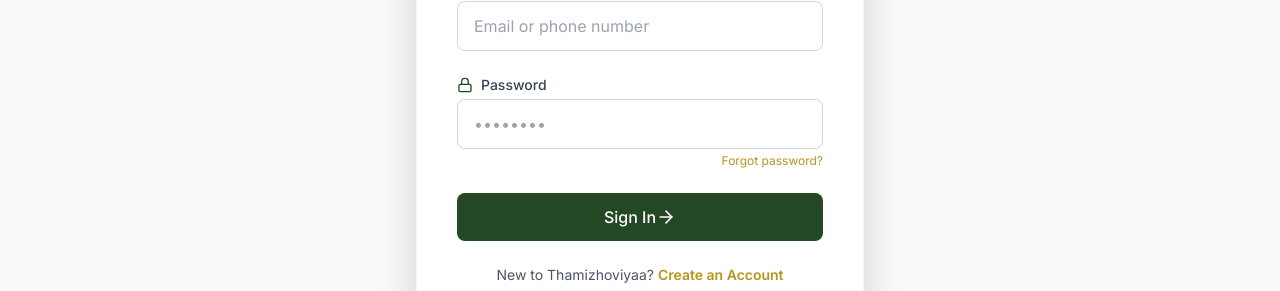
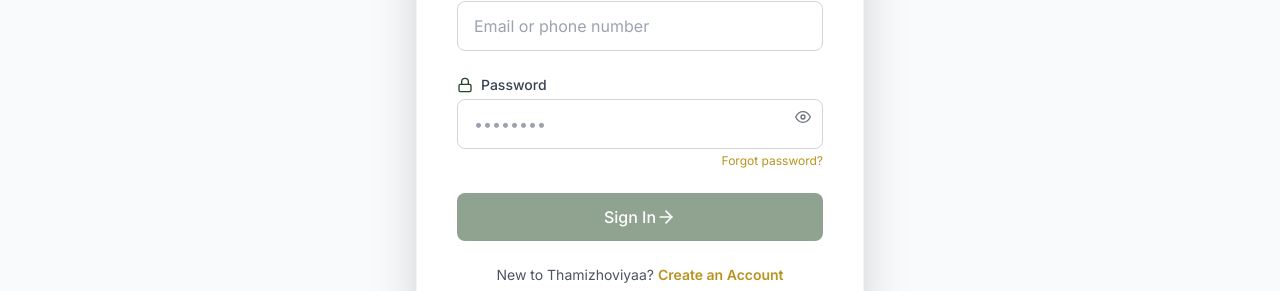
Before and after one commit to MarsalShyam/Thamizhoviyaa-ecommerce-frontend, a React app: page /login in a window 1280 px wide. Shown: the part 339-630 px from the top of the page. Built offline with nearby package versions, Linux system fonts and the light colour scheme; no server answers; the HTML template or start-up script is replaced by a standard one.

Commit message:
complete login authenctication

```diff
--- a/src/context/AuthContext.jsx
+++ b/src/context/AuthContext.jsx
@@ -67,7 +67,7 @@ export const AuthProvider = ({ children }) => {
       toast.success(`Welcome back, ${formatted.user.name.split(' ')[0]}!`);
       return formatted; // { user: {...} }
     } catch (error) {
-      const msg = error.response?.data?.message || 'Login failed.';
+      const msg = error.response?.data?.message || 'Invalid email/phone or password.';
       toast.error(msg);
       throw msg;
     }
@@ -88,7 +88,7 @@ export const AuthProvider = ({ children }) => {
       );
       return data;
     } catch (error) {
-      const msg = error.response?.data?.message || 'Registration failed.';
+      const msg = error.response?.data?.message || 'User already exists with this email or phone';
       toast.error(msg);
       throw msg;
     }
--- a/src/pages/Login.jsx
+++ b/src/pages/Login.jsx
@@ -1,7 +1,230 @@
+// // frontend/src/pages/Login.jsx
+// import React, { useState } from 'react';
+// import { motion } from 'framer-motion';
+// import { FiMail, FiPhone, FiLock, FiUser, FiArrowRight } from 'react-icons/fi';
+// import { useNavigate } from 'react-router-dom';
+// import { useAuth } from '../context/AuthContext';
+
+// const LoginPage = () => {
+//   const [isLogin, setIsLogin] = useState(true);
+//   const [loading, setLoading] = useState(false);
+//   const [error, setError] = useState(null);
+
+//   const navigate = useNavigate();
+//   const { login, register } = useAuth();
+
+//   const [form, setForm] = useState({
+//     name: '',
+//     phoneOrEmail: '',
+//     phone: '',
+//     email: '',
+//     password: '',
+//   });
+
+//   const handleChange = (e) => {
+//     setForm({ ...form, [e.target.name]: e.target.value });
+//   };
+
+//   const handleSubmit = async (e) => {
+//     e.preventDefault();
+//     setLoading(true);
+//     setError(null);
+
+//     try {
+//       if (isLogin) {
+//         const data = await login(form.phoneOrEmail, form.password);
+
+//         if (data.user?.isAdmin) {
+//           navigate('/admin');
+//         } else {
+//           navigate('/');
+//         }
+//       } else {
+//         // Registration – no auto-login; just send verification email
+//         await register(form.name, form.phone || undefined, form.password, form.email);
+//         // switch to login mode
+//         setIsLogin(true);
+//       }
+//     } catch (err) {
+//       setError(typeof err === 'string' ? err : 'Authentication failed.');
+//     } finally {
+//       setLoading(false);
+//     }
+//   };
+
+//   const toggleMode = () => {
+//     setIsLogin(!isLogin);
+//     setError(null);
+//     setForm({
+//       name: '',
+//       phoneOrEmail: '',
+//       phone: '',
+//       email: '',
+//       password: '',
+//     });
+//   };
+
+//   const handleForgotPassword = () => {
+//     navigate('/forgot-password');
+//   };
+
+//   return (
+//     <div className="min-h-[80vh] bg-gray-50 section-padding flex items-center justify-center">
+//       <motion.div
+//         initial={{ opacity: 0, scale: 0.9 }}
+//         animate={{ opacity: 1, scale: 1 }}
+//         transition={{ duration: 0.5 }}
+//         className="bg-white rounded-xl shadow-2xl w-full max-w-md p-8 sm:p-10 border border-gray-100"
+//       >
+//         <h1 className="text-3xl font-bold text-gray-900 mb-2 text-center">
+//           {isLogin ? 'Welcome Back' : 'Create Your Account'}
+//         </h1>
+//         <p className="text-gray-600 mb-8 text-center">
+//           {isLogin
+//             ? 'Sign in to access your cart, orders, and profile.'
+//             : 'Join our community for 100% natural herbal products.'}
+//         </p>
+
+//         {error && (
+//           <div className="bg-red-100 border border-red-400 text-red-700 px-4 py-3 rounded-md mb-4 text-sm text-center">
+//             {error}
+//           </div>
+//         )}
+
+//         <form onSubmit={handleSubmit} className="space-y-6">
+//           {!isLogin && (
+//             <>
+//               <div>
+//                 <label className="input-label flex items-center mb-1">
+//                   <FiUser className="w-4 h-4 mr-2 text-primary-600" /> Full Name
+//                 </label>
+//                 <input
+//                   type="text"
+//                   name="name"
+//                   value={form.name}
+//                   onChange={handleChange}
+//                   required
+//                   className="input-field"
+//                   placeholder="Enter your name"
+//                 />
+//               </div>
+
+//               <div>
+//                 <label className="input-label flex items-center mb-1">
+//                   <FiPhone className="w-4 h-4 mr-2 text-primary-600" /> Phone Number (Optional)
+//                 </label>
+//                 <input
+//                   type="tel"
+//                   name="phone"
+//                   value={form.phone}
+//                   onChange={handleChange}
+//                   className="input-field"
+//                   placeholder="9876543210"
+//                 />
+//               </div>
+
+//               <div>
+//                 <label className="input-label flex items-center mb-1">
+//                   <FiMail className="w-4 h-4 mr-2 text-primary-600" /> Email
+//                 </label>
+//                 <input
+//                   type="email"
+//                   name="email"
+//                   value={form.email}
+//                   onChange={handleChange}
+//                   required
+//                   className="input-field"
+//                   placeholder="Enter your email"
+//                 />
+//               </div>
+//             </>
+//           )}
+
+//           {isLogin && (
+//             <div>
+//               <label className="input-label flex items-center mb-1">
+//                 <FiMail className="w-4 h-4 mr-2 text-primary-600" /> Email or Phone
+//               </label>
+//               <input
+//                 type="text"
+//                 name="phoneOrEmail"
+//                 value={form.phoneOrEmail}
+//                 onChange={handleChange}
+//                 required
+//                 className="input-field"
+//                 placeholder="Email or phone number"
+//               />
+//             </div>
+//           )}
+
+//           <div>
+//             <label className="input-label flex items-center mb-1">
+//               <FiLock className="w-4 h-4 mr-2 text-primary-600" /> Password
+//             </label>
+//             <input
+//               type="password"
+//               name="password"
+//               value={form.password}
+//               onChange={handleChange}
+//               required
+//               className="input-field"
+//               placeholder="••••••••"
+//             />
+//             {isLogin && (
+//               <div className="flex justify-end mt-1">
+//                 <button
+//                   type="button"
+//                   onClick={handleForgotPassword}
+//                   className="text-xs text-accent-500 hover:text-accent-400"
+//                 >
+//                   Forgot password?
+//                 </button>
+//               </div>
+//             )}
+//           </div>
+
+//           <button
+//             type="submit"
+//             disabled={loading}
+//             className="w-full btn-primary flex items-center justify-center space-x-2 disabled:opacity-50"
+//           >
+//             {loading ? 'Processing...' : isLogin ? 'Sign In' : 'Sign Up'}
+//             {!loading && <FiArrowRight className="w-5 h-5" />}
+//           </button>
+//         </form>
+
+//         <div className="mt-6 text-center text-sm">
+//           <p className="text-gray-600">
+//             {isLogin ? 'New to Thamizhoviyaa? ' : 'Already have an account? '}
+//             <button
+//               onClick={toggleMode}
+//               className="font-semibold text-accent-500 hover:text-accent-400 transition-colors"
+//             >
+//               {isLogin ? 'Create an Account' : 'Sign In'}
+//             </button>
+//           </p>
+//         </div>
+//       </motion.div>
+//     </div>
+//   );
+// };
+
+// export default LoginPage;
+
+
+
 // frontend/src/pages/Login.jsx
 import React, { useState } from 'react';
 import { motion } from 'framer-motion';
-import { FiMail, FiPhone, FiLock, FiUser, FiArrowRight } from 'react-icons/fi';
+import {
+  FiMail,
+  FiPhone,
+  FiLock,
+  FiUser,
+  FiArrowRight,
+  FiEye,
+  FiEyeOff,
+} from 'react-icons/fi';
 import { useNavigate } from 'react-router-dom';
 import { useAuth } from '../context/AuthContext';
 
@@ -12,6 +235,9 @@ const LoginPage = () => {
 
   const navigate = useNavigate();
   const { login, register } = useAuth();
+
+  const [showPassword, setShowPassword] = useState(false);
+  const [capsLock, setCapsLock] = useState(false);
 
   const [form, setForm] = useState({
     name: '',
@@ -25,6 +251,43 @@ const LoginPage = () => {
     setForm({ ...form, [e.target.name]: e.target.value });
   };
 
+  // ----------- BASIC VALIDATIONS -----------
+  const isValidEmail = (email) =>
+    /^\w+([.-]?\w+)*@\w+([.-]?\w+)*(\.\w{2,3})+$/.test(email);
+
+  const isValidPhone = (phone) =>
+    /^\d{10}$/.test(phone);
+
+  const passwordStrength = (() => {
+    const pwd = form.password;
+    if (!pwd) return '';
+    if (pwd.length < 6) return 'weak';
+    if (pwd.length < 8) return 'medium';
+    return 'strong';
+  })();
+
+  // Disable button logic
+  const canSubmit = (() => {
+    if (loading) return false;
+
+    if (isLogin) {
+      return (
+        form.phoneOrEmail.trim() !== '' &&
+        form.password.trim() !== ''
+      );
+    } else {
+      return (
+        form.name.trim() !== '' &&
+        isValidEmail(form.email) &&
+        form.password.trim() !== ''
+      );
+    }
+  })();
+
+  const handleKeyDown = (e) => {
+    setCapsLock(e.getModifierState && e.getModifierState("CapsLock"));
+  };
+
   const handleSubmit = async (e) => {
     e.preventDefault();
     setLoading(true);
@@ -34,15 +297,10 @@ const LoginPage = () => {
       if (isLogin) {
         const data = await login(form.phoneOrEmail, form.password);
 
-        if (data.user?.isAdmin) {
-          navigate('/admin');
+        if (data.user?.isAdmin) navigate('/admin');
+        else navigate('/');
       } else {
-          navigate('/');
-        }
-      } else {
-        // Registration – no auto-login; just send verification email
         await register(form.name, form.phone || undefined, form.password, form.email);
-        // switch to login mode
         setIsLogin(true);
       }
     } catch (err) {
@@ -64,9 +322,7 @@ const LoginPage = () => {
     });
   };
 
-  const handleForgotPassword = () => {
-    navigate('/forgot-password');
-  };
+  const handleForgotPassword = () => navigate('/forgot-password');
 
   return (
     <div className="min-h-[80vh] bg-gray-50 section-padding flex items-center justify-center">
@@ -92,6 +348,7 @@ const LoginPage = () => {
         )}
 
         <form onSubmit={handleSubmit} className="space-y-6">
+          {/* REGISTER FIELDS */}
           {!isLogin && (
             <>
               <div>
@@ -111,7 +368,7 @@ const LoginPage = () => {
 
               <div>
                 <label className="input-label flex items-center mb-1">
-                  <FiPhone className="w-4 h-4 mr-2 text-primary-600" /> Phone Number (Optional)
+                  <FiPhone className="w-4 h-4 mr-2 text-primary-600" /> Phone (Optional)
                 </label>
                 <input
                   type="tel"
@@ -121,6 +378,9 @@ const LoginPage = () => {
                   className="input-field"
                   placeholder="9876543210"
                 />
+                {form.phone && !isValidPhone(form.phone) && (
+                  <p className="text-xs text-red-500 mt-1">Phone must be 10 digits.</p>
+                )}
               </div>
 
               <div>
@@ -136,10 +396,14 @@ const LoginPage = () => {
                   className="input-field"
                   placeholder="Enter your email"
                 />
+                {form.email && !isValidEmail(form.email) && (
+                  <p className="text-xs text-red-500 mt-1">Invalid email format.</p>
+                )}
               </div>
             </>
           )}
 
+          {/* LOGIN FIELD */}
           {isLogin && (
             <div>
               <label className="input-label flex items-center mb-1">
@@ -157,19 +421,54 @@ const LoginPage = () => {
             </div>
           )}
 
+          {/* PASSWORD FIELD */}
           <div>
             <label className="input-label flex items-center mb-1">
               <FiLock className="w-4 h-4 mr-2 text-primary-600" /> Password
             </label>
+
+            <div className="relative">
               <input
-              type="password"
+                type={showPassword ? 'text' : 'password'}
                 name="password"
                 value={form.password}
                 onChange={handleChange}
+                onKeyDown={handleKeyDown}
                 required
-              className="input-field"
+                className="input-field pr-10"
                 placeholder="••••••••"
               />
+              <button
+                type="button"
+                onClick={() => setShowPassword(!showPassword)}
+                className="absolute right-3 top-2.5 text-gray-500 hover:text-gray-700"
+              >
+                {showPassword ? <FiEyeOff /> : <FiEye />}
+              </button>
+            </div>
+
+            {capsLock && (
+              <p className="text-xs text-orange-600 mt-1">Caps Lock is ON</p>
+            )}
+
+            {/* PASSWORD STRENGTH (REGISTER ONLY) */}
+            {!isLogin && form.password && (
+              <div className="mt-2">
+                <div
+                  className={`h-2 rounded-full ${
+                    passwordStrength === 'weak'
+                      ? 'bg-red-500 w-1/3'
+                      : passwordStrength === 'medium'
+                      ? 'bg-yellow-500 w-2/3'
+                      : 'bg-green-600 w-full'
+                  }`}
+                ></div>
+                <p className="text-xs mt-1 text-gray-600 capitalize">
+                  Strength: {passwordStrength}
+                </p>
+              </div>
+            )}
+
             {isLogin && (
               <div className="flex justify-end mt-1">
                 <button
@@ -183,9 +482,10 @@ const LoginPage = () => {
             )}
           </div>
 
+          {/* SUBMIT BUTTON */}
           <button
             type="submit"
-            disabled={loading}
+            disabled={!canSubmit || loading}
             className="w-full btn-primary flex items-center justify-center space-x-2 disabled:opacity-50"
           >
             {loading ? 'Processing...' : isLogin ? 'Sign In' : 'Sign Up'}
```
Lines whose indentation alone changed are shown as unchanged.
